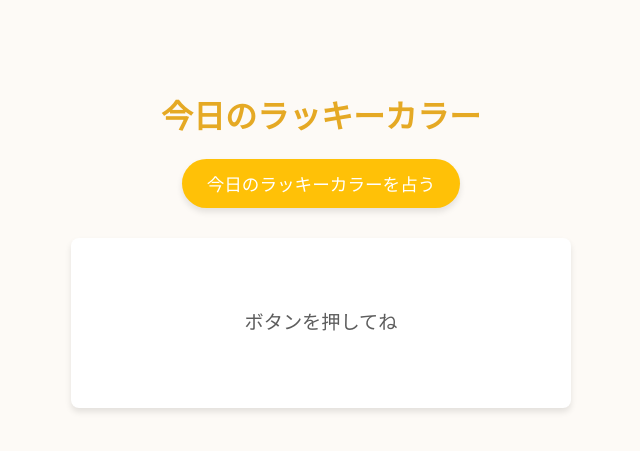
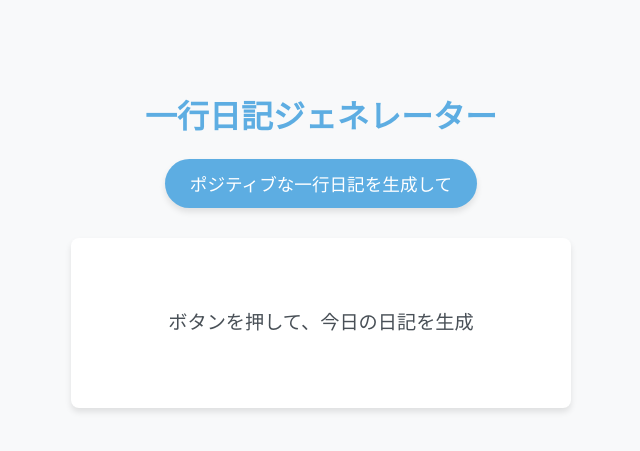
Before and after one commit to Keiichiro512/Generative-AI, a Flask app: page / in a window 1280 px wide. Shown: the top 451 px of the page, without its empty margins (319-959 px from the left). Run offline with Flask 3, Linux system fonts and the light colour scheme.

Commit message:
一行日記

```diff
--- a/app.py
+++ b/app.py
@@ -2,7 +2,6 @@ import os
 import google.generativeai as genai
 from flask import Flask, render_template, request, jsonify
 from dotenv import load_dotenv
-from datetime import datetime
 
 load_dotenv()
 
@@ -19,25 +18,20 @@ except Exception as e:
 def index():
     return render_template('index.html')
 
-# POSTメソッドは維持しつつ、リクエストボディは使わない
 @app.route('/generate', methods=['POST'])
-def generate_lucky_color():
+def generate_diary():
     try:
-        # 今日の日付を取得
-        today = datetime.now().strftime("%Y年%m月%d日")
-
-        # AIへの指示（プロンプト）を固定
-        prompt = f"{today}のラッキーカラーを1つ、その色にまつわるポジティブな一言アドバイスと一緒に教えてください。色の名前は一般的な名称でお願いします。フォーマットは「ラッキーカラー：色名\nアドバイス：一言」のようにしてください。"
+        # AIへの指示（プロンプト）を「一行日記」用に変更
+        prompt = "架空の人物になりきって、今日あった素晴らしい出来事や感じたことを、ポジティブな一行日記として生成してください。読んだ人が少し元気になれるような、心温まる内容でお願いします。"
 
         response = model.generate_content(prompt)
 
         formatted_response = response.text.strip()
 
-        # キーを 'result' に変更
         return jsonify({'result': formatted_response})
 
     except Exception as e:
-        print(f"ラッキーカラー生成中にエラー: {e}")
+        print(f"日記生成中にエラー: {e}")
         return jsonify({'error': str(e)}), 500
 
 if __name__ == '__main__':
--- a/templates/index.html
+++ b/templates/index.html
@@ -3,24 +3,24 @@
 <head>
     <meta charset="UTF-8">
     <meta name="viewport" content="width=device-width, initial-scale=1.0">
-    <title>今日のラッキーカラー</title>
+    <title>一行日記ジェネレーター</title>
     <style>
-        body { font-family: 'Hiragino Kaku Gothic ProN', 'Meiryo', sans-serif; text-align: center; margin-top: 50px; background-color: #fdfaf6; color: #5d5d5d; }
-        h1 { color: #e5a924; }
+        body { font-family: 'Hiragino Kaku Gothic ProN', 'Meiryo', sans-serif; text-align: center; margin-top: 50px; background-color: #f8f9fa; color: #495057; }
+        h1 { color: #5dade2; }
         #container { max-width: 500px; margin: 0 auto; padding: 20px; }
-        button { padding: 12px 25px; font-size: 1.1em; color: #fff; background-color: #ffc107; border: none; border-radius: 25px; cursor: pointer; transition: background-color 0.3s; box-shadow: 0 4px 6px rgba(0,0,0,0.1); }
-        button:hover { background-color: #e5a924; }
+        button { padding: 12px 25px; font-size: 1.1em; color: #fff; background-color: #5dade2; border: none; border-radius: 25px; cursor: pointer; transition: background-color 0.3s; box-shadow: 0 4px 6px rgba(0,0,0,0.1); }
+        button:hover { background-color: #3498db; }
         #result-container { margin-top: 30px; padding: 25px; background-color: #fff; border-radius: 8px; min-height: 120px; line-height: 1.8; text-align: center; box-shadow: 0 4px 6px rgba(0,0,0,0.1); white-space: pre-wrap; display: flex; align-items: center; justify-content: center; font-size: 1.2em;}
         #loading { display: none; color: #7f8c8d; }
     </style>
 </head>
 <body>
     <div id="container">
-        <h1>今日のラッキーカラー</h1>
-        <button id="generate-btn">今日のラッキーカラーを占う</button>
+        <h1>一行日記ジェネレーター</h1>
+        <button id="generate-btn">ポジティブな一行日記を生成して</button>
 
         <div id="result-container">
-            <p id="result-text">ボタンを押してね</p>
+            <p id="result-text">ボタンを押して、今日の日記を生成</p>
             <p id="loading">生成中...</p>
         </div>
     </div>
@@ -36,7 +36,6 @@
             button.disabled = true;
 
             try {
-                // バックエンドにリクエストを送る（今回は送るデータなし）
                 const response = await fetch('/generate', {
                     method: 'POST'
                 });
```
